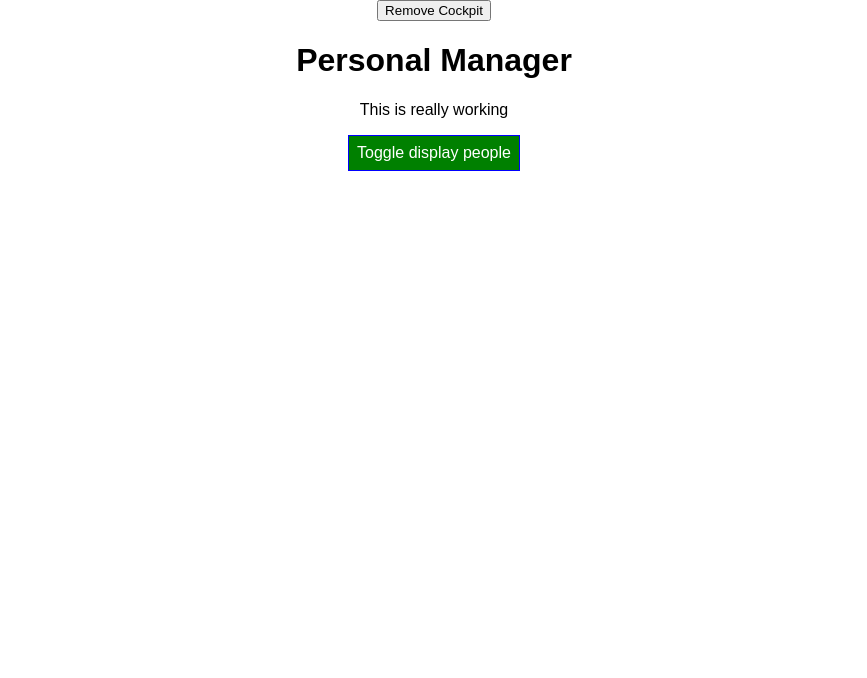
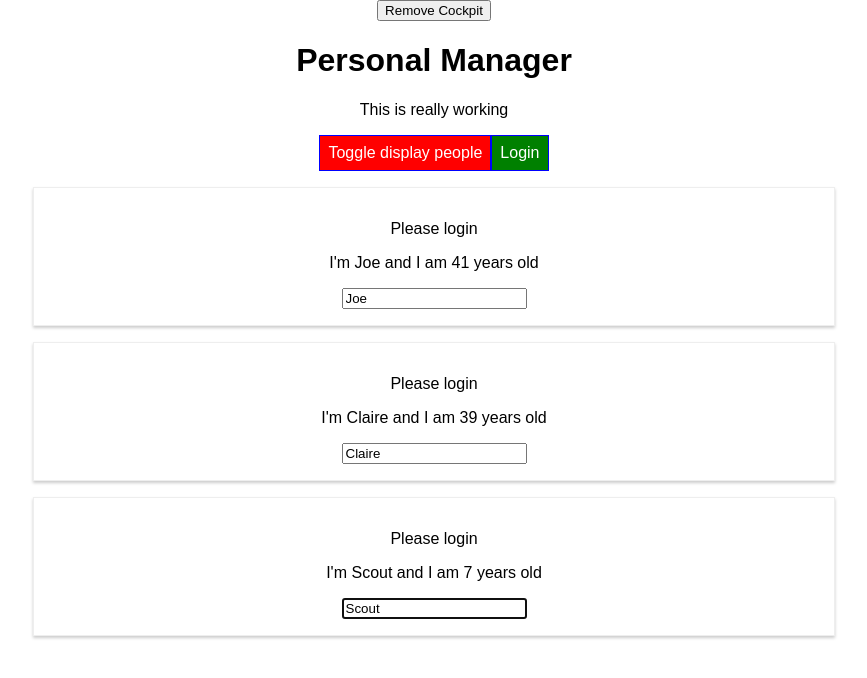
Before and after one commit to JalfreziJoe/First_React_App, a React app: page / in a window 1280 px wide. Shown: the top 678 px of the page, without its empty margins (206-1073 px from the left). Built offline with nearby package versions, Linux system fonts and the light colour scheme.

Commit message:
Demo project complete for ref

```diff
--- a/src/components/Cockpit/Cockpit.js
+++ b/src/components/Cockpit/Cockpit.js
@@ -1,16 +1,22 @@
-import React, {useEffect} from 'react';
-import classes from './Cockpit.css'
+import React, {useEffect, useRef, useContext} from 'react';
+import classes from './Cockpit.css';
+import AuthContext from '../../context/auth-context';
 
 const cockpit=(props) => {
+    // functional based way to get a ref for a component
+    const toggleButtonRef = useRef(null);
+    const authContext = useContext(AuthContext);
+
     useEffect(() => {
-        console.log('[Cockpit.js] useEffect');
-        const timer = setTimeout(() => {
-          alert('saved data to cloud');
+      console.log('[Cockpit.js] useEffect');
+      toggleButtonRef.current.click();
+      // const timer = setTimeout(() => {
+      //     console.log('saved data to cloud');
 
-        }, 1000);
+      //   }, 1000);
         return () => {
           // about to be removed from DOM
-          clearTimeout(timer);
+          //clearTimeout(timer);
           console.log('[cockpit.js] cleanup here');
         }
     }, []);
@@ -42,8 +48,12 @@ const cockpit=(props) => {
         <h1>{props.title}</h1>
         <p className={assignedClasses.join(' ')}>This is really working</p>
         <button
+        ref={toggleButtonRef}
         className={btnClass}
         onClick={props.clicked}>Toggle display people</button>
+
+        <button onClick={authContext.login}>Login</button>
+
     </div>
     );
 };
--- a/src/components/People/People.js
+++ b/src/components/People/People.js
@@ -1,5 +1,6 @@
 import React, {PureComponent} from 'react';
 import Person from './Person/Person';
+
 
 class People extends PureComponent {
     //PureComponent does all the checking of props for you.
@@ -44,7 +45,8 @@ class People extends PureComponent {
                 name={person.name}
                 age={person.age}
                 key={person.id}
-                changed={(event)=> this.props.changed(event, person.id)} />
+                changed={(event)=> this.props.changed(event, person.id)}
+                 />
             )
         });
     }
--- a/src/components/People/Person/Person.js
+++ b/src/components/People/Person/Person.js
@@ -3,10 +3,25 @@ import PropTypes from 'prop-types';
 import classes from './Person.css';
 import Aux from '../../../hoc/Auxillary';
 import withClass from '../../../hoc/withClass';
+import AuthContext from '../../../context/auth-context';
 
 
 
 class Person extends Component {
+    constructor(props) {
+        super(props);
+        this.inputElementRef = React.createRef();
+    }
+
+    // React v16 version of accessing the context
+    static contextType = AuthContext;
+
+    componentDidMount() {
+        //this.inputElement.focus();
+        this.inputElementRef.current.focus();
+        console.log(this.context.auth);
+    }
+
     render() {
         console.log('[Person.js] rendering...');
         // return (
@@ -31,9 +46,17 @@ class Person extends Component {
         return (
            // <div className="Person" style={style}>
            <Aux >
-                <p onClick={this.props.click}>I'm {this.props.name} and I am {this.props.age} years old</p>
-                <p>{this.props.children}</p>
-                <input type="text" onChange={this.props.changed} value={this.props.name} />
+                {this.context.auth ? <p>Logged in</p>:<p>Please login</p>}
+                <p key="a1" onClick={this.props.click}>I'm {this.props.name} and I am {this.props.age} years old</p>
+                <p key="a2">{this.props.children}</p>
+                <input
+                 key="a3"
+                 //older versions of React
+                 //ref={(inputEl) => {this.inputElement = inputEl}}
+                 ref={this.inputElementRef}
+                 type="text"
+                 onChange={this.props.changed}
+                 value={this.props.name} />
             </Aux>
         )
 
@@ -51,6 +74,7 @@ class Person extends Component {
     }
 }
 
+// function property definitions
 Person.propTypes = {
     click: PropTypes.func,
     name: PropTypes.string,
--- a/src/containers/App.js
+++ b/src/containers/App.js
@@ -6,6 +6,7 @@ import People from '../components/People/People';
 import Cockpit from '../components/Cockpit/Cockpit';
 import withClass from '../hoc/withClass';
 import Aux from '../hoc/Auxillary';
+import AuthContext from '../context/auth-context';
 
 
 
@@ -23,7 +24,8 @@ class App extends Component {
     ],
     showPeople: false,
     showCockpit: true,
-    changeCounter: 0
+    changeCounter: 0,
+    auth: false
   };
 
   static getDerivedStateFromProps(props, state) {
@@ -86,6 +88,10 @@ class App extends Component {
     this.setState({showPeople: !isShowing});
   }
 
+  loginHandler = () => {
+    this.setState({auth:true});
+  }
+
 
   render() {
     console.log('[App.js] render');
@@ -100,6 +106,7 @@ class App extends Component {
             persons={this.state.persons}
             clicked={this.deletePersonHandler}
             changed={this.nameChangeHandler}
+            isAuth={this.state.auth}
            />
           </div>
       );
@@ -122,15 +129,17 @@ class App extends Component {
         <button onClick={() => {
          this.setState({showCockpit: false});
         }}>Remove Cockpit</button>
+        <AuthContext.Provider value={{auth:this.state.auth, login:this.loginHandler}}>
         {this.state.showCockpit ? (
           <Cockpit
             title={this.props.appTitle}
             showPeople={this.state.showPeople}
             personsLength={this.state.persons.length}
-            clicked={this.togglePersonsHandler} />
+            clicked={this.togglePersonsHandler}
+             />
         ) : null}
         {people}
-
+        </AuthContext.Provider>
       </Aux>
 
     );
--- /dev/null
+++ b/src/context/auth-context.js
@@ -0,0 +1,8 @@
+import React from 'react';
+
+const authContext = React.createContext({
+    auth: false,
+    login: () => {}
+});
+
+export default authContext;
```
